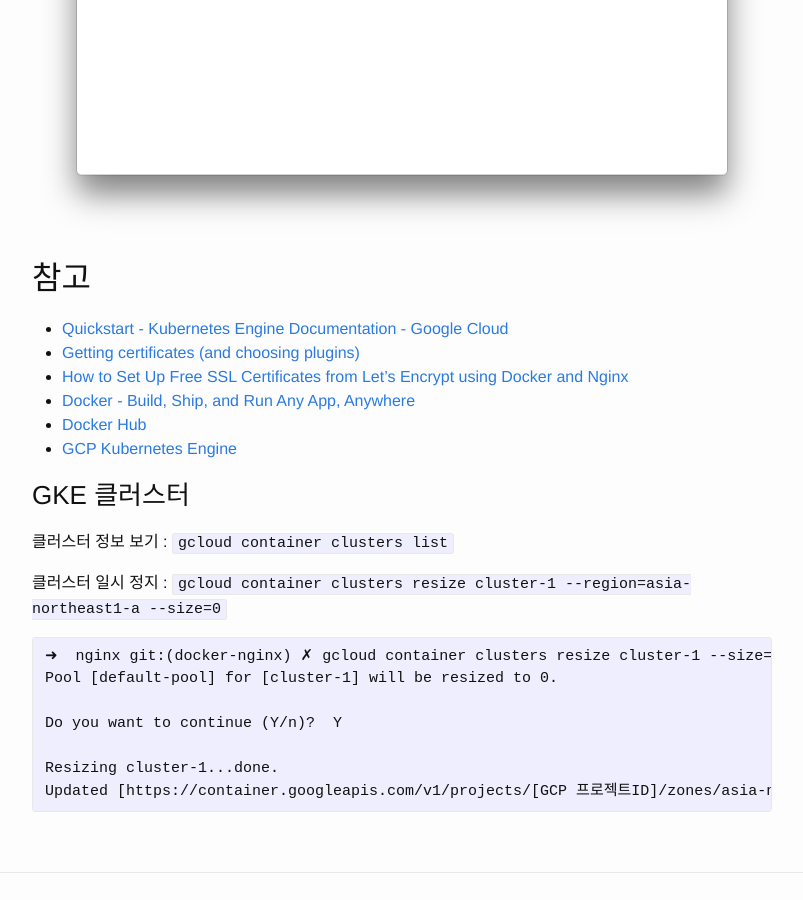
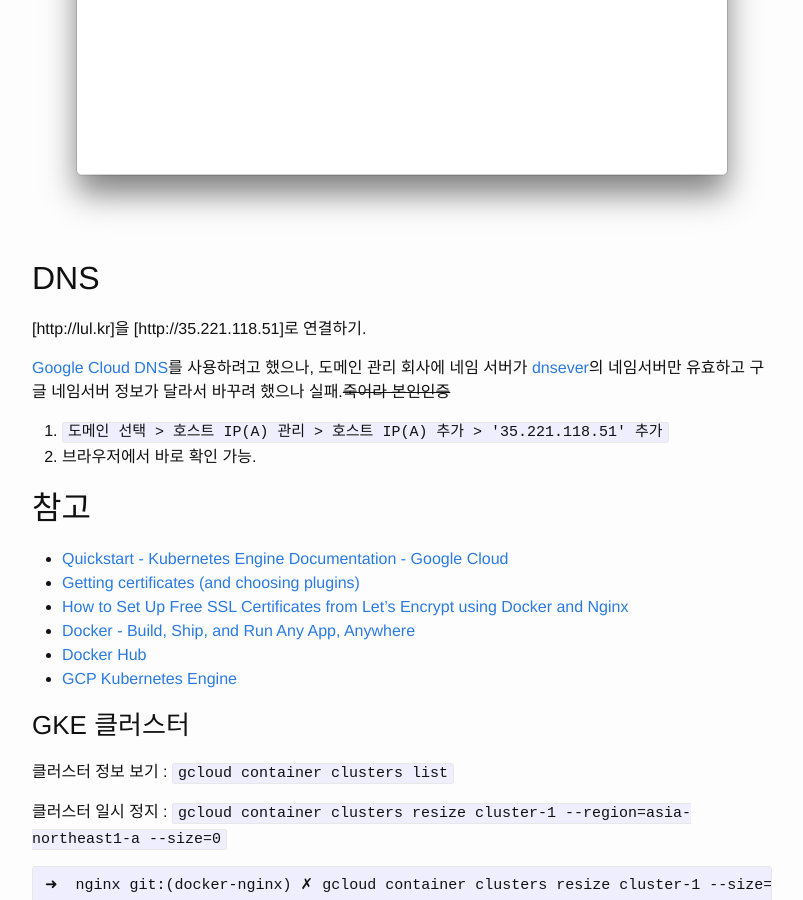
Before and after one commit to JustBurrow/JustBurrow.github.io, a Jekyll site: the page built from _posts/2018-10-13-lets-encrypt.md, in a window 1280 px wide and 900 px high, scrolled down 6787 px. Shown: the whole window, without its empty margins (238-1041 px from the left). Built offline with Jekyll 4.4.1, drawn with Linux system fonts in a browser that asks for light colours.

Commit message:
(ADD) DNS 설정
[http://lul.kr]로 접속할 수 있도록 네임서버에 IP 추가.

````diff
--- a/_posts/2018-10-13-lets-encrypt.md
+++ b/_posts/2018-10-13-lets-encrypt.md
@@ -256,6 +256,17 @@ nginx   LoadBalancer   [ 내부IP ]      35.221.118.51   80:30472/TCP   2m33s
 ```
 
 ![배포 결과]({{ base.url }}/assets/lets-encrypt/deploy_result_by_ip.png)
+
+## DNS
+
+[http://lul.kr]을 [http://35.221.118.51]로 연결하기.
+
+[Google Cloud DNS](https://cloud.google.com/dns)를 사용하려고 했으나,
+도메인 관리 회사에 네임 서버가 [dnsever](https://kr.dnsever.com)의 네임서버만 유효하고 구글 네임서버 정보가 달라서 바꾸려 했으나 실패.~~죽어라 본인인증~~
+
+1. `도메인 선택 > 호스트 IP(A) 관리 > 호스트 IP(A) 추가 > '35.221.118.51' 추가`
+1. 브라우저에서 바로 확인 가능.
+
 ## 참고
 
 - [Quickstart - Kubernetes Engine Documentation - Google Cloud](https://cloud.google.com/kubernetes-engine/docs/quickstart)
````
